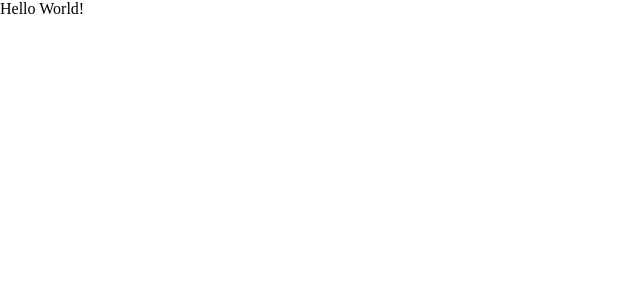
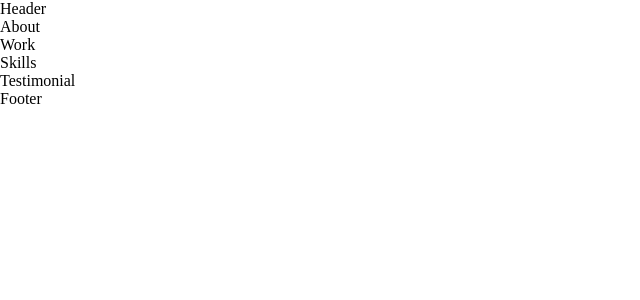
Before and after one commit to faysal-hub/ReactSanity_myportfolio-app, a React (Create React App) app in the folder frontend_react/: page / in a window 1280 px wide. Shown: the top 300 px of the page, without its empty margins (0-640 px from the left). Built offline with nearby package versions, Linux system fonts and the light colour scheme; the HTML template or start-up script is replaced by a standard one.

Commit message:
import all the components into app component

```diff
--- a/frontend_react/src/App.js
+++ b/frontend_react/src/App.js
@@ -1,7 +1,17 @@
 import './App.css';
+import { About, Footer, Header, Skills, Testimonial, Work } from './container';
 
 function App() {
-  return <div className="App">Hello World!</div>;
+  return (
+    <div className="app">
+      <Header />
+      <About />
+      <Work />
+      <Skills />
+      <Testimonial />
+      <Footer />
+    </div>
+  );
 }
 
 export default App;
--- a/frontend_react/src/container/Work/Work.js
+++ b/frontend_react/src/container/Work/Work.js
@@ -0,0 +1,7 @@
+import React from 'react';
+
+function Work() {
+  return <div>Work</div>;
+}
+
+export default Work;
--- /dev/null
+++ b/frontend_react/src/container/index.js
@@ -0,0 +1,6 @@
+export { default as About } from './About/About';
+export { default as Footer } from './Footer/Footer';
+export { default as Header } from './Header/Header';
+export { default as Skills } from './Skills/Skills';
+export { default as Testimonial } from './Testimonial/Testimonial';
+export { default as Work } from './Work/Work';
```
